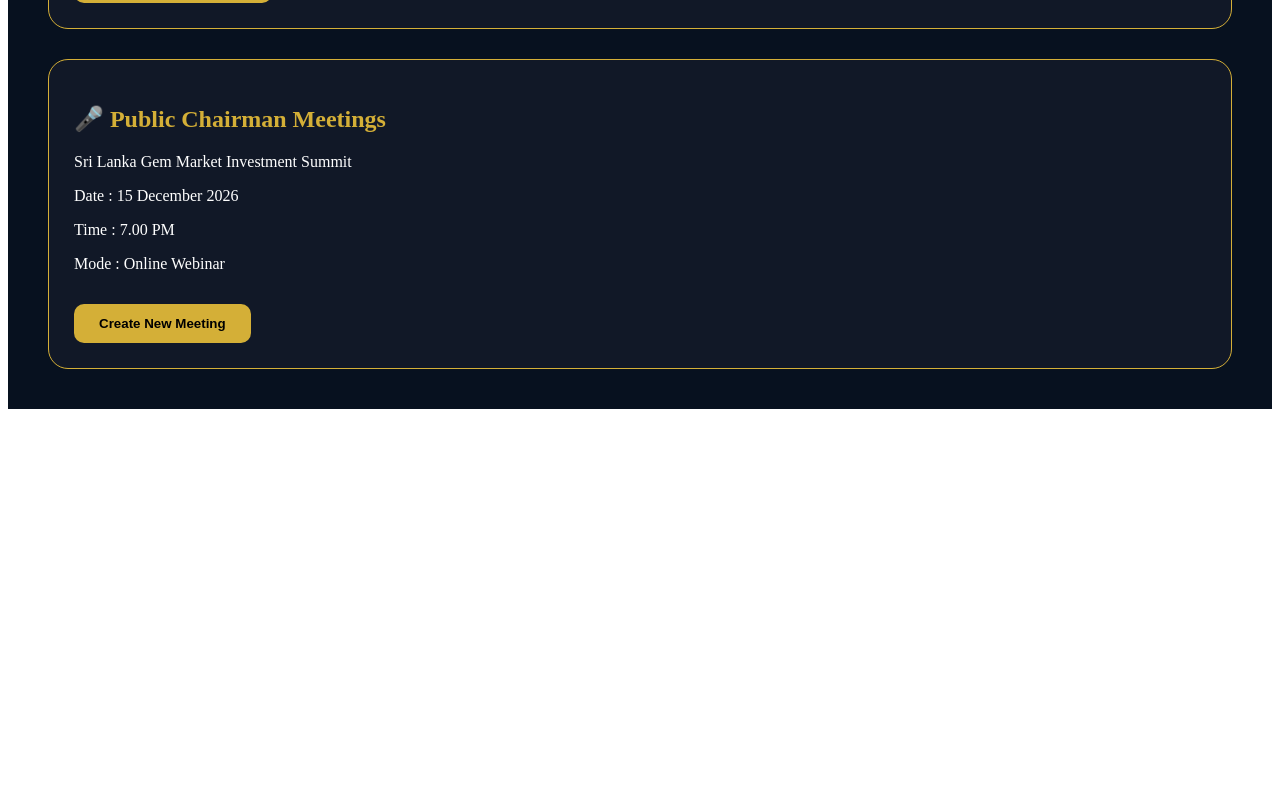
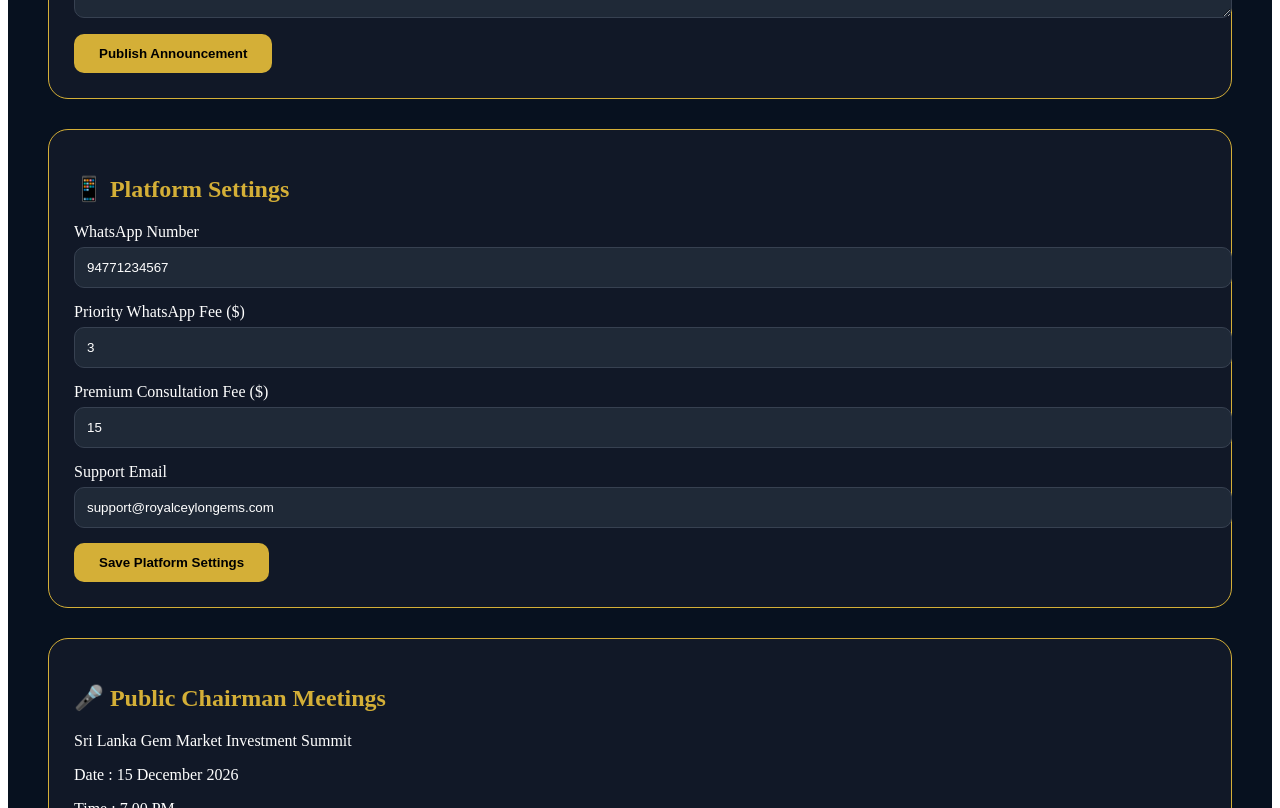
Before and after one commit to ceylongemmarket/Ceylon-gem-market, a Next.js app: page /rcg-admin-secure in a window 1280 px wide. Shown: the part 2000-2808 px from the top of the page. Before the commit the page ends 2417 px from the top, so only its background shows below. Built offline with nearby package versions, Linux system fonts and the light colour scheme.

Commit message:
Upgrade Chairman Dashboard Pro with platform settings and support management

```diff
--- a/app/rcg-admin-secure/page.tsx
+++ b/app/rcg-admin-secure/page.tsx
@@ -26,6 +26,13 @@ export default function ChairmanDashboard() {
   const [auctionCommission, setAuctionCommission] = useState(10);
   const [certificationFee, setCertificationFee] = useState(25);
   const [featuredFee, setFeaturedFee] = useState(15);
+
+  const [whatsappNumber, setWhatsappNumber] = useState("94771234567");
+  const [priorityFee, setPriorityFee] = useState(3);
+  const [consultationFee, setConsultationFee] = useState(15);
+  const [supportEmail, setSupportEmail] = useState(
+    "support@royalceylongems.com"
+  );
 
   return (
     <main
@@ -174,9 +181,11 @@ export default function ChairmanDashboard() {
         <p>🔨 Auction Income : $5,400</p>
         <p>📜 Certificate Income : $875</p>
         <p>⭐ Featured Income : $725</p>
+        <p>📱 Priority WhatsApp Income : $320</p>
+        <p>💎 Consultation Income : $650</p>
 
         <h3 style={{ color: "#D4AF37" }}>
-          Total Revenue : $12,450
+          Total Revenue : $13,420
         </h3>
       </div>
 
@@ -264,6 +273,75 @@ export default function ChairmanDashboard() {
         </button>
       </div>
 
+      {/* Platform Settings */}
+      <div
+        style={{
+          ...cardStyle,
+          marginBottom: "30px",
+        }}
+      >
+        <h2 style={{ color: "#D4AF37" }}>
+          📱 Platform Settings
+        </h2>
+
+        <label>WhatsApp Number</label>
+        <input
+          type="text"
+          value={whatsappNumber}
+          onChange={(e) =>
+            setWhatsappNumber(e.target.value)
+          }
+          style={inputStyle}
+        />
+
+        <label>Priority WhatsApp Fee ($)</label>
+        <input
+          type="number"
+          value={priorityFee}
+          onChange={(e) =>
+            setPriorityFee(Number(e.target.value))
+          }
+          style={inputStyle}
+        />
+
+        <label>Premium Consultation Fee ($)</label>
+        <input
+          type="number"
+          value={consultationFee}
+          onChange={(e) =>
+            setConsultationFee(Number(e.target.value))
+          }
+          style={inputStyle}
+        />
+
+        <label>Support Email</label>
+        <input
+          type="email"
+          value={supportEmail}
+          onChange={(e) =>
+            setSupportEmail(e.target.value)
+          }
+          style={inputStyle}
+        />
+
+        <button
+          onClick={() =>
+            alert("Platform Settings Saved")
+          }
+          style={{
+            background: "#D4AF37",
+            color: "#000",
+            border: "none",
+            padding: "12px 25px",
+            borderRadius: "10px",
+            fontWeight: "bold",
+            cursor: "pointer",
+          }}
+        >
+          Save Platform Settings
+        </button>
+      </div>
+
       {/* Meeting Section */}
       <div style={cardStyle}>
         <h2 style={{ color: "#D4AF37" }}>
```
